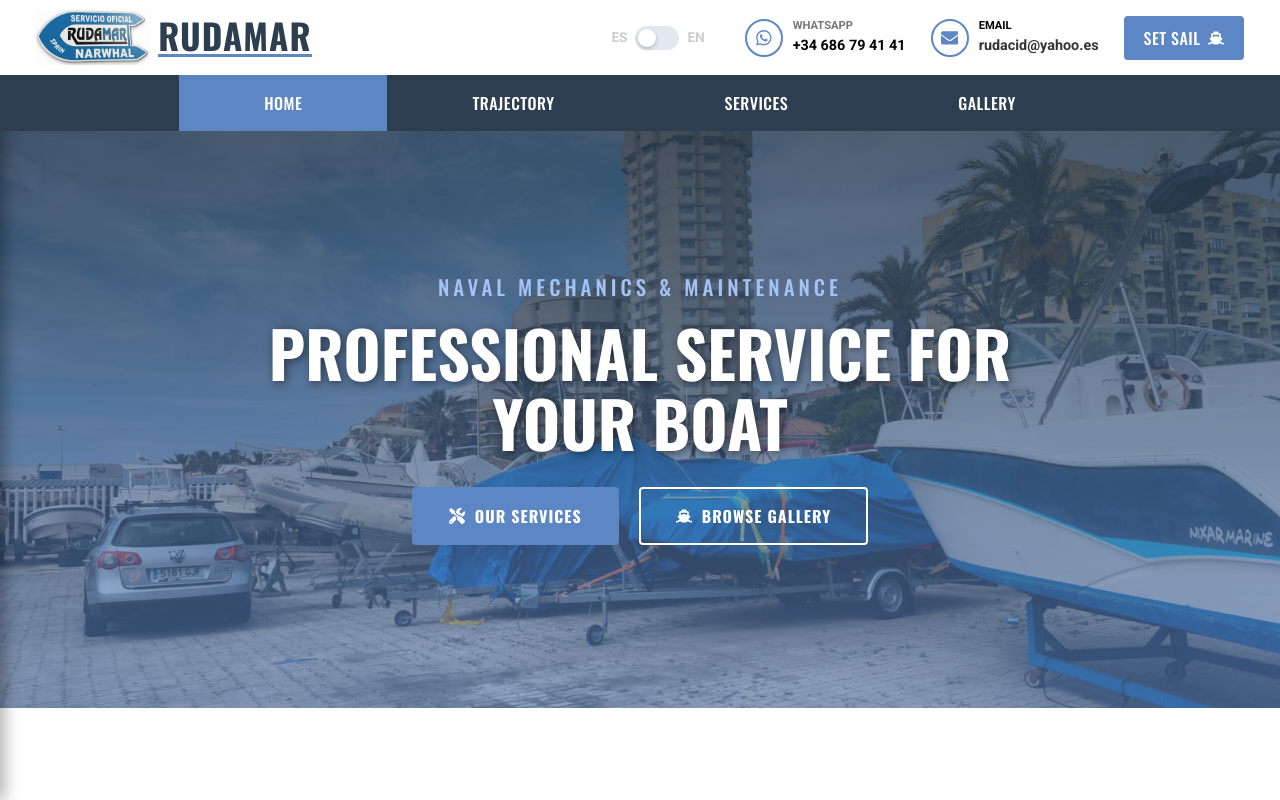
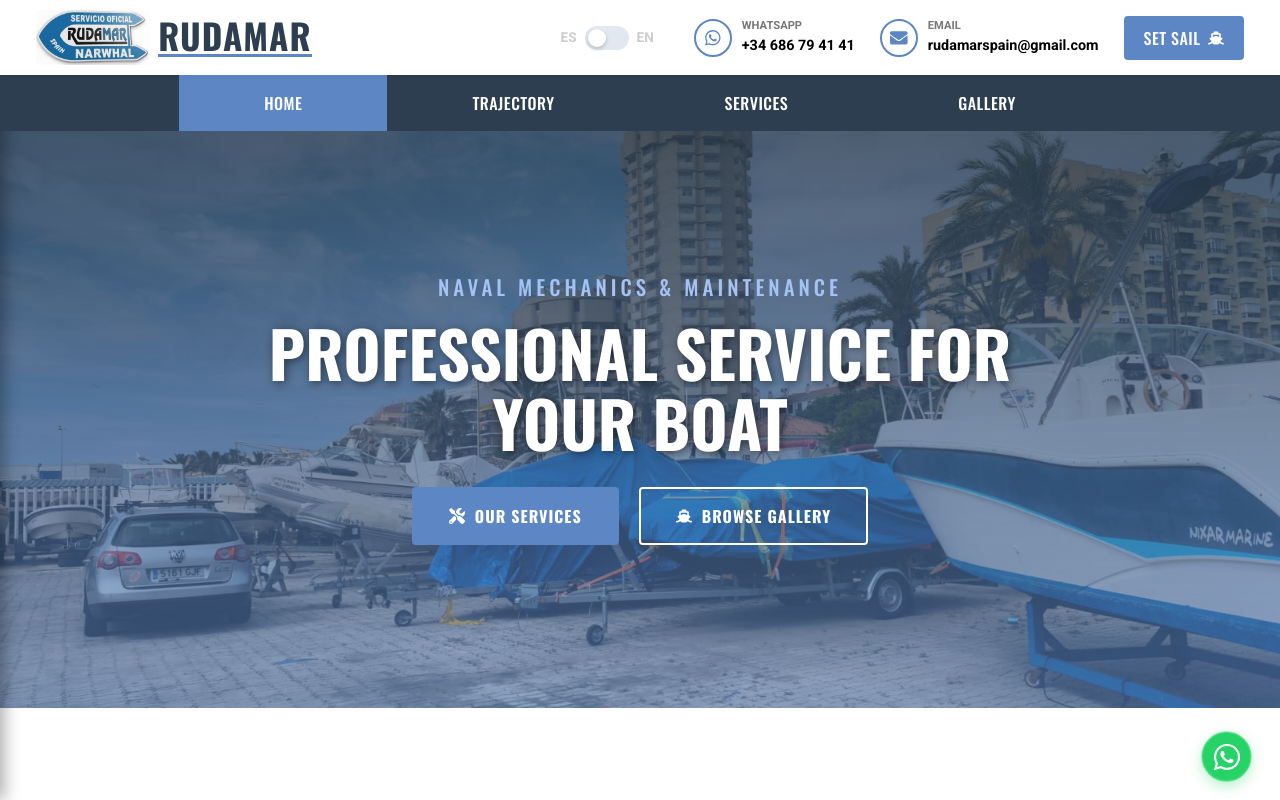
Before and after one commit to NicooGon/rudamar-web, a React (Vite) app: page /menu in a window 1280 px wide. Shown: the top 800 px of the page. Built offline with nearby package versions, Linux system fonts and the light colour scheme.

Commit message:
Bugs arreglados

```diff
--- a/src/components/FloatingButtons/FloatingButtons.jsx
+++ b/src/components/FloatingButtons/FloatingButtons.jsx
@@ -38,7 +38,7 @@ const FloatingButtons = () => {
 
       {/* BOTÓN WHATSAPP (Siempre visible) */}
       <a
-        href="https://wa.me/34686794141" // TU NÚMERO AQUÍ
+        href="https://wa.me/34686794141?text=Hola,%20quiero%20información%20sobre%20Rudamar" // TU NÚMERO AQUÍ
         target="_blank"
         rel="noopener noreferrer"
         className="float-btn whatsapp-btn"
--- a/src/components/Layout/Layout.jsx
+++ b/src/components/Layout/Layout.jsx
@@ -115,7 +115,7 @@ const Layout = ({ children }) => {
           {/* Usamos t() para traducir los enlaces del sidebar */}
           <li><Link to="/" onClick={closeSidebar}>{t('nav_inicio')} <FaChevronRight size={12}/></Link></li>
           <li><Link to="/Historia" onClick={closeSidebar}>{t('nav_trayectoria')} <FaChevronRight size={12}/></Link></li>
-          <li><Link to="/servicios" onClick={closeSidebar}>{t('nav_servicios')} <FaChevronRight size={12}/></Link></li>
+          <li><a href="#servicios" onClick={closeSidebar}>{t('nav_servicios')} <FaChevronRight size={12}/></a></li>
           <li><Link to="/galeria" onClick={closeSidebar}>{t('nav_galeria')} <FaChevronRight size={12}/></Link></li>
           {/* Agregamos el switch de idioma al menú móvil también si lo deseas, o déjalo solo en desktop */}
           <li style={{marginTop: '20px', paddingLeft: '20px'}}>
@@ -174,18 +174,25 @@ const Layout = ({ children }) => {
             </div>
 
             <div className="info-item">
-              <div className="icon-box"><FaEnvelope /></div>
+              <div className="icon-box">
+                <FaEnvelope  />
+              </div>
               <div className="info-text">
+                <span className="label">Email</span>
+
                 <a
-                  href="mailto:rudacid@yahoo.es"
-                  className="label"
-                  style={{ textDecoration: 'none', color: 'inherit', fontWeight: 'bold' }}
+                  href="https://wa.me/34686794141?text=Hola,%20quiero%20información"
+                  target="_blank"
+                  rel="noopener noreferrer"
+                  className="value"
+                  style={{ textDecoration: 'none', color: 'inherit' }}
                 >
-                  Email
+                  rudamarspain@gmail.com
                 </a>
-                <span className="value" style={{fontSize: '0.9rem'}}>rudacid@yahoo.es</span>
               </div>
             </div>
+
+
 
             <button className="btn-presupuesto">
               {/* Usamos t() para traducir el botón */}
@@ -209,7 +216,7 @@ const Layout = ({ children }) => {
             {/* Usamos t() para traducir los enlaces del navbar */}
             <li className="nav-item active"><Link to="/">{t('nav_inicio')}</Link></li>
             <li className="nav-item"><Link to="/Historia">{t('nav_trayectoria')}</Link></li>
-            <li className="nav-item"><Link to="/servicios">{t('nav_servicios')}</Link></li>
+            <li className="nav-item"><a href="#servicios">{t('nav_servicios')}</a></li>
             <li className="nav-item"><Link to="/galeria">{t('nav_galeria')}</Link></li>
           </ul>
         </div>
--- a/src/pages/Galeria/Galeria.jsx
+++ b/src/pages/Galeria/Galeria.jsx
@@ -12,6 +12,7 @@ import Footer from '../VistaPrincipal/Footer.jsx';
 
 import AOS from 'aos';
 import 'aos/dist/aos.css';
+import FloatingButtons from '../../components/FloatingButtons/FloatingButtons.jsx';
 
 const Galeria = () => {
   // 2. USAR EL HOOK
@@ -165,7 +166,7 @@ const Galeria = () => {
           </div>
         </div>
       )}
-
+      <FloatingButtons />
       <Footer />
     </Layout>
   );
--- a/src/pages/Reseñas/Reseñas.jsx
+++ b/src/pages/Reseñas/Reseñas.jsx
@@ -19,6 +19,7 @@ import { useTranslation } from 'react-i18next';
 import headerBg from '../../images/banner.jpeg';
 import tallerImg from '../../images/banner.jpeg';
 import suzukiImg from '../../images/Galeria/suzuki.jpg';
+import FloatingButtons from '../../components/FloatingButtons/FloatingButtons.jsx';
 
 const Reseñas = () => {
   // 2. USAR EL HOOK
@@ -175,13 +176,14 @@ const Reseñas = () => {
           </div>
 
           <div style={{ textAlign: 'center' }}>
-            <a href="https://maps.app.goo.gl/ChIJT3MgDvz5cg0RsrJIcY2UoTM" target="_blank" rel="noopener noreferrer" className="btn-google-maps">
+            <a href="https://www.google.com/maps/place/Rudamar-Spain/@36.6933417,-4.4748747,17z/data=!3m1!4b1!4m6!3m5!1s0xd72f9fc0e20734f:0x33a1948d7148b2b2!8m2!3d36.6933417!4d-4.4748747!16s%2Fg%2F11g01rsc5r?entry=ttu&g_ep=EgoyMDI2MDExMy4wIKXMDSoKLDEwMDc5MjA2OUgBUAM%3D" target="_blank" rel="noopener noreferrer" className="btn-google-maps">
               <FaMapMarkerAlt color="#EA4335"/> {t('reviews_btn_maps')}
             </a>
           </div>
 
         </div>
       </section>
+      <FloatingButtons />
       <Footer />
     </Layout>
   );
--- a/src/pages/VistaPrincipal/Footer.jsx
+++ b/src/pages/VistaPrincipal/Footer.jsx
@@ -65,15 +65,15 @@ const Footer = () => {
                     <div className="icon-wrap"><FaEnvelope /></div>
                     <div className="text-wrap">
                         <span className="label">{t('footer_label_email')}</span>
-                        <p>info@rudamar.com</p>
+                        <p>rudamarspain@gmail.com</p>
                     </div>
                 </li>
             </ul>
 
             <div className="footer-socials">
-                <a href="#" className="social-btn"><FaWhatsapp /></a>
-                <a href="#" className="social-btn"><FaInstagram /></a>
-                <a href="#" className="social-btn"><FaFacebookF /></a>
+                <a href="https://wa.me/34686794141" className="social-btn"><FaWhatsapp /></a>
+                <a href="https://www.instagram.com/rudamar_spain_/" className="social-btn"><FaInstagram /></a>
+                <a href="https://www.facebook.com/share/14SiM2fDXZz/" className="social-btn"><FaFacebookF /></a>
             </div>
         </div>
 
--- a/src/pages/VistaPrincipal/Menu.jsx
+++ b/src/pages/VistaPrincipal/Menu.jsx
@@ -6,6 +6,7 @@ import Ubicacion from '../../components/Ubicacion/Ubicacion';
 import BannerPrincipal from './BannerPrincipal.jsx';
 import ContactPage from '../Contact/Contact.jsx';
 import Footer from './Footer.jsx'
+import FloatingButtons from '../../components/FloatingButtons/FloatingButtons.jsx';
 
 
 export const Menu = () => {
@@ -22,6 +23,7 @@ export const Menu = () => {
         <ContactPage />
 
       </div>
+      <FloatingButtons />
       <Footer />
     </Layout>
   );
```
